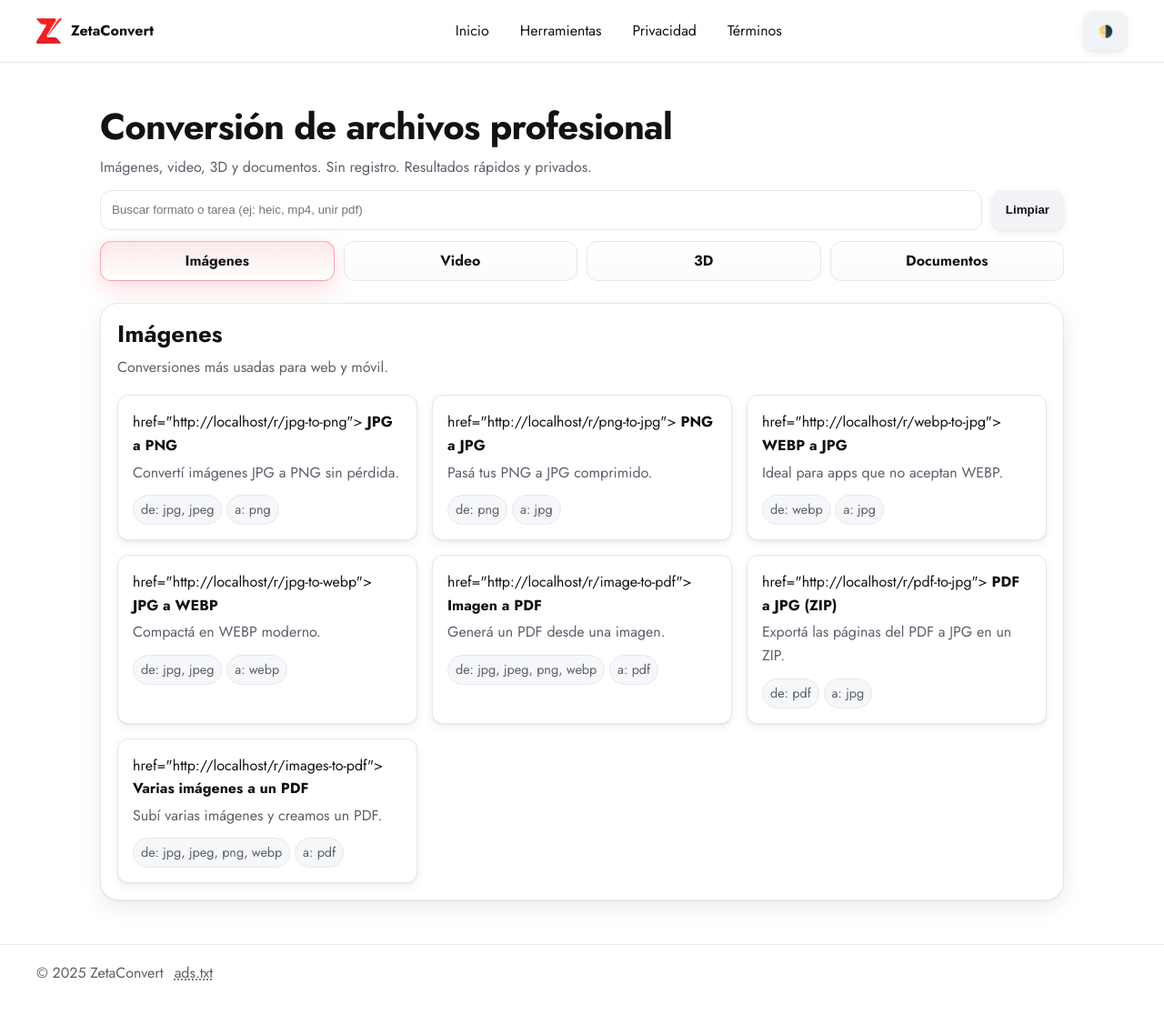
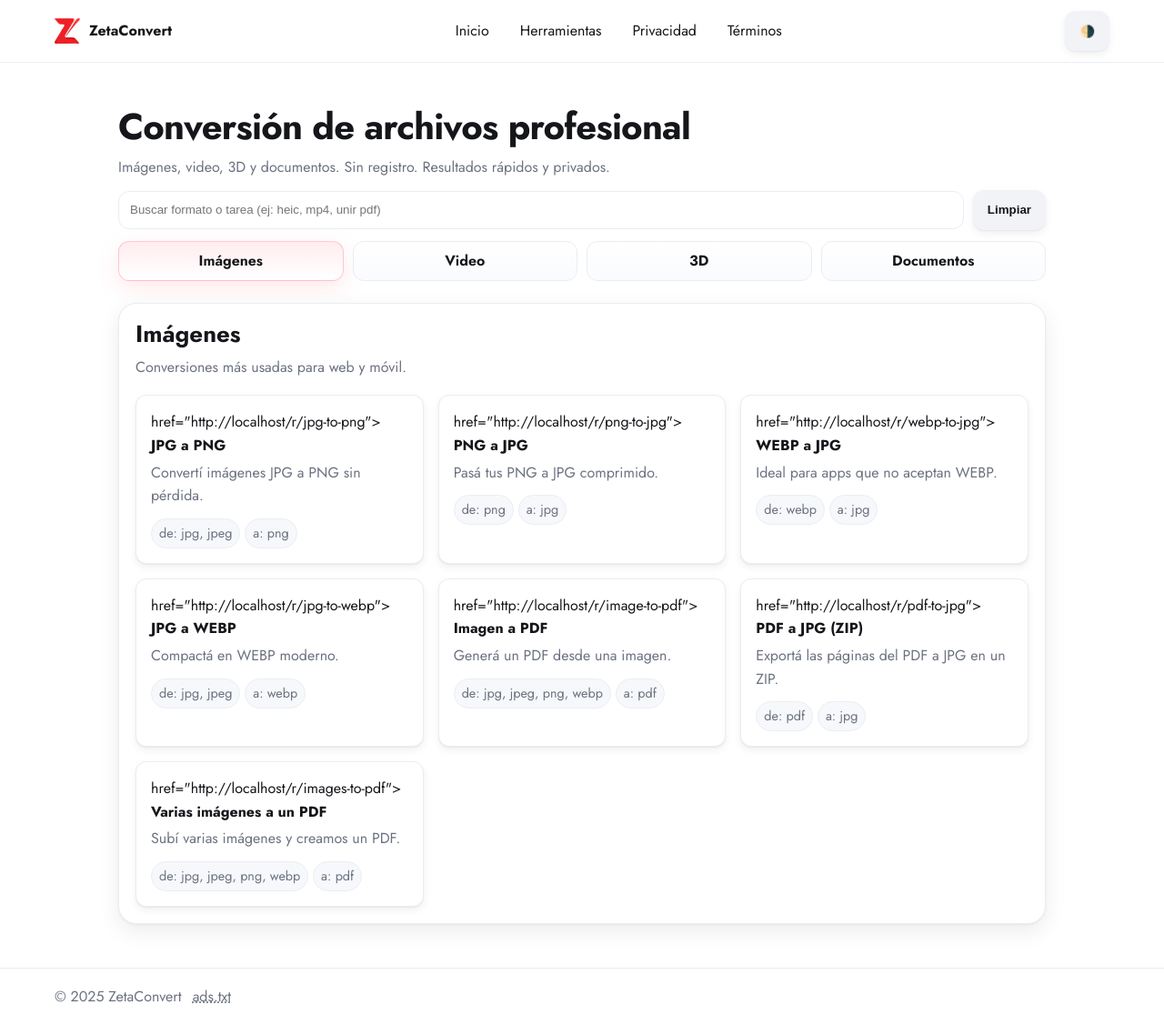
Before and after one commit to Nillyto/ZetaConvert, a FastAPI app: page / in a window 1280 px wide. Shown: the whole page at 91% size. Before the commit the page ends 1078 px from the top, so only its background shows below. Run offline with FastAPI, Linux system fonts and the light colour scheme; parts of the project's set-up code (start-up, migrations or seed data) failed here and were passed over.

Commit message:
Primera versión funcional de ZetaConvert

```diff
--- a/static/css/styles.css
+++ b/static/css/styles.css
@@ -1,128 +1,200 @@
+/* =============== ZetaConvert · styles.css =============== */
+/* Paleta clara: blanco primario, rojo pastel secundario, grises/negros terciarios */
+/* Modo oscuro: gris profundo; botón de descarga en azul pastel armonioso           */
+
+/* ------------------ Tokens base (Light) ------------------ */
 :root{
-  /* Colores */
-  --bg:#ffffff;
-  --bg-soft:#f6f7f9;
-  --text:#111216;
-  --muted:#5b5f6a;
-  --border:#e6e8ee;
+  /* Superficies y texto */
+  --bg: #ffffff;
+  --bg-soft: #f7f8fb;
+  --text: #15161a;
+  --muted: #6b7280;
+  --border: #e9eef3;
 
-  /* Marca / acento (rojo) */
-  --primary:#e1192a;
-  --primary-600:#c71726;
-  --primary-700:#a91320;
-  --accent:#e1192a;           /* Usamos el rojo de marca como acento */
-  --accent-200:#ff8a99;       /* Links/hover suaves en claro */
-  --primary-50:rgba(225,25,42,.10); /* Definida para fondos sutiles */
+  /* Acentos (rojo pastel) */
+  --accent: #ff6b81;         /* rojo pastel principal */
+  --accent-600: #ff536d;
+  --accent-700: #ff3c5a;
+  --accent-50: rgba(255,107,129,.12);
+  --accent-ring: rgba(255,107,129,.28);
+
+  /* Brand legacy (alias para compat) */
+  --primary: var(--accent);
+  --primary-600: var(--accent-600);
+  --primary-700: var(--accent-700);
+  --primary-50:  var(--accent-50);
+
+  /* Descarga (azul pastel) */
+  --download: #8bbcff;
+  --download-600: #6ea6ff;
+  --download-ring: rgba(139,188,255,.32);
+
+  /* Neutros */
+  --card-bg: #fff;
+  --panel-bg: #fff;
 
   /* Efectos */
-  --radius:16px;
-  --radius-sm:12px;
-  --shadow:0 1px 2px rgba(17,18,22,.05),0 8px 24px rgba(17,18,22,.08);
-  --shadow-sm:0 1px 2px rgba(17,18,22,.06),0 4px 10px rgba(17,18,22,.06);
-  --ring:0 0 0 3px rgba(225,25,42,.18);
-
-  /* fondos ligeros */
-  --panel-bg:#fff;
-  --card-bg:#fff;
+  --radius: 16px;
+  --radius-sm: 12px;
+  --shadow: 0 1px 2px rgba(17,18,22,.05), 0 8px 24px rgba(17,18,22,.08);
+  --shadow-sm: 0 1px 2px rgba(17,18,22,.06), 0 4px 10px rgba(17,18,22,.06);
+  --ring: 0 0 0 3px var(--accent-ring);
 }
 
-/* ---------- Tokens dark ---------- */
+/* ------------------ Tokens (Dark) ------------------ */
 html.dark{
-  --bg:#0f1117;
-  --bg-soft:#151923;
-  --text:#e6e9f0;
-  --muted:#9aa3b2;
-  --border:#202635;
+  --bg: #121419;
+  --bg-soft: #171b22;
+  --text: #e6e9f0;
+  --muted: #a2a9b7;
+  --border: #2a313c;
 
-  --primary:#e1192a;
-  --primary-600:#c71726;
-  --primary-700:#a91320;
-  --accent:#ff465d;       /* Acento más brillante en dark */
-  --accent-200:#ff9aa8;
-  --primary-50:rgba(225,25,42,.12);
+  /* Acento afinado para dark */
+  --accent: #ff7a8f;
+  --accent-600: #ff627c;
+  --accent-700: #ff4b69;
+  --accent-50: rgba(255,122,143,.14);
+  --accent-ring: rgba(255,122,143,.32);
 
-  --shadow:0 10px 28px rgba(0,0,0,.55);
-  --shadow-sm:0 6px 16px rgba(0,0,0,.45);
-  --ring:0 0 0 3px rgba(255,70,93,.28);
+  --primary: var(--accent);
+  --primary-600: var(--accent-600);
+  --primary-700: var(--accent-700);
+  --primary-50:  var(--accent-50);
 
-  --panel-bg:#101521;
-  --card-bg:#0f141f;
+  --download: #7ea8ff;
+  --download-600: #5f93ff;
+  --download-ring: rgba(126,168,255,.34);
+
+  --card-bg: #151a22;
+  --panel-bg: #12171f;
+
+  --shadow: 0 10px 28px rgba(0,0,0,.55);
+  --shadow-sm: 0 6px 16px rgba(0,0,0,.45);
+  --ring: 0 0 0 3px var(--accent-ring);
 }
 
-/* ---------- Base tipografía/layout ---------- */
-html {
-  font-family: "Jost", system-ui, -apple-system, Segoe UI, Roboto, Ubuntu, "Helvetica Neue", Arial, sans-serif;
-}
-h1 { font-weight: 700; }
-h2 { font-weight: 600; }
-h3 { font-weight: 500; }
-body { font-weight: 400; }
-
+/* ------------------ Base tipografía/layout ------------------ */
+*{box-sizing:border-box}
+html{font-family:"Jost",system-ui,-apple-system,Segoe UI,Roboto,Ubuntu,"Helvetica Neue",Arial,sans-serif}
+h1{font-weight:700} h2{font-weight:600} h3{font-weight:500} body{font-weight:400}
 html,body{height:100%}
 body{margin:0;color:var(--text);background:var(--bg);line-height:1.6;font-size:16px}
-a{color:var(--primary);text-decoration:none}
+a{color:var(--accent);text-decoration:none}
 a:hover{opacity:.93}
-html.dark a{color:var(--accent-200)}
-html.dark a:hover{color:#ffc2ca}
-
+.muted{color:var(--muted)}
 .container{max-width:1100px;margin-inline:auto;padding-inline:20px}
 h1,h2,h3{line-height:1.2;margin:0 0 .5rem}
 h1{font-size:clamp(28px,3.5vw,40px);letter-spacing:-.02em;font-weight:750}
 h2{font-size:clamp(20px,2.2vw,26px);font-weight:680}
 h3{font-size:clamp(17px,1.6vw,20px);font-weight:650}
 p{margin:.25rem 0 .75rem}
-.muted{color:var(--muted)}
 
-/* ---------- Header/Nav ---------- */
-.header{position:sticky;top:0;z-index:30;background:rgba(255,255,255,.75);backdrop-filter:saturate(1.1) blur(10px);border-bottom:1px solid var(--border)}
-html.dark .header{background:rgba(10,12,16,.75);border-bottom:1px solid var(--border)}
+/* Prefiere menos animaciones */
+@media (prefers-reduced-motion:reduce){
+  *{animation:none!important;transition:none!important;scroll-behavior:auto!important}
+}
+
+/* ------------------ Header/Nav ------------------ */
+.header{
+  position:sticky;top:0;z-index:30;
+  background:rgba(255,255,255,.75);
+  backdrop-filter:saturate(1.1) blur(10px);
+  border-bottom:1px solid var(--border)
+}
+html.dark .header{background:rgba(18,20,25,.75)}
 .nav{display:flex;align-items:center;justify-content:space-between;gap:16px;padding:12px 20px;max-width:1200px;margin:0 auto}
 .brand{display:flex;align-items:center;gap:10px;font-weight:700;color:var(--text)}
 .nav-links{display:flex;align-items:center;gap:14px;list-style:none;margin:0;padding:0}
 .nav-links a{display:inline-flex;align-items:center;height:36px;padding:0 10px;border-radius:10px;color:var(--text)}
 .nav-links a[aria-current="page"]{background:var(--bg-soft)}
 
-/* ---------- Hero/Main ---------- */
+/* ------------------ Hero/Main ------------------ */
 .hero{max-width:1100px;margin:18px auto 10px;padding:28px 20px 8px}
 main{max-width:1100px;margin:0 auto;padding:0 20px 48px}
 
-/* ---------- Paneles / Cards ---------- */
-.panel{background:var(--panel-bg);border:1px solid var(--border);border-radius:20px;padding:18px;box-shadow:var(--shadow)}
+/* ------------------ Paneles / Cards ------------------ */
+.panel{
+  background:var(--panel-bg);
+  border:1px solid var(--border);
+  border-radius:20px;
+  padding:18px;
+  box-shadow:var(--shadow)
+}
 .cards{display:grid;grid-template-columns:repeat(3,minmax(0,1fr));gap:16px;margin-top:18px}
-.card{display:block;border:1px solid var(--border);border-radius:var(--radius-sm);padding:16px;background:var(--card-bg);color:inherit;text-decoration:none;box-shadow:var(--shadow-sm);transition:transform .12s ease,box-shadow .18s ease,border-color .18s ease,background .18s ease}
-.card:hover{transform:translateY(-2px);box-shadow:0 8px 28px rgba(12,16,24,.14);border-color:rgba(225,25,42,.35)}
+@media (max-width:960px){.cards{grid-template-columns:1fr}}
+.card{
+  display:block;border:1px solid var(--border);border-radius:var(--radius-sm);
+  padding:16px;background:var(--card-bg);color:inherit;text-decoration:none;
+  box-shadow:var(--shadow-sm);
+  transition:transform .12s ease,box-shadow .18s ease,border-color .18s ease,background .18s ease
+}
+.card:hover{transform:translateY(-2px);box-shadow:0 8px 28px rgba(12,16,24,.14);border-color:rgba(255,107,129,.35)}
 .card:focus-visible{outline:none;box-shadow:var(--ring);border-color:var(--accent)}
 
-/* ---------- Inputs/Botones ---------- */
+/* ------------------ Inputs/Botones ------------------ */
 label{display:block;font-weight:600;margin-bottom:6px}
 input[type="text"],input[type="number"],input[type="email"],select{
-  width:100%;height:42px;padding:0 12px;border-radius:12px;border:1px solid var(--border);background:#fff;color:var(--text);
+  width:100%;height:42px;padding:0 12px;border-radius:12px;border:1px solid var(--border);
+  background:#fff;color:var(--text);
   outline:none;transition:border-color .18s ease,box-shadow .18s ease,background .18s ease
 }
-input[type="file"]{width:100%;padding:10px 12px;border-radius:12px;border:1px dashed var(--border);background:var(--bg-soft);cursor:pointer}
+html.dark input[type="text"],html.dark input[type="number"],html.dark input[type="email"],html.dark select{
+  background:#0f141b;border-color:var(--border);color:var(--text)
+}
+input[type="file"]{
+  width:100%;padding:10px 12px;border-radius:12px;border:1px dashed var(--border);
+  background:var(--bg-soft);cursor:pointer
+}
+html.dark input[type="file"]{background:#151b23;border-color:var(--border)}
 input:focus,select:focus{border-color:var(--accent);box-shadow:var(--ring)}
-html.dark input[type="text"],html.dark input[type="number"],html.dark input[type="email"],html.dark select{background:#0e1320;border-color:var(--border);color:var(--text)}
-html.dark input[type="file"]{background:#131927;border-color:var(--border)}
 
-.btn{--h:44px;display:inline-flex;align-items:center;justify-content:center;gap:10px;height:var(--h);padding:0 16px;border:0;border-radius:12px;cursor:pointer;font-weight:700;background:#f2f3f6;color:var(--text);box-shadow:var(--shadow-sm);transition:transform .05s ease,box-shadow .2s ease,background .2s ease}
+.btn{
+  --h:44px;display:inline-flex;align-items:center;justify-content:center;gap:10px;
+  height:var(--h);padding:0 16px;border:0;border-radius:12px;cursor:pointer;
+  font-weight:700;background:#f2f3f6;color:var(--text);box-shadow:var(--shadow-sm);
+  transition:transform .05s ease,box-shadow .2s ease,background .2s ease
+}
 .btn:hover{transform:translateY(-1px)}
+html.dark .btn{background:#1a2029}
+html.dark .btn:hover{background:#202733}
+
 .btn.primary{background:var(--primary);color:#fff}
 .btn.primary:hover{background:var(--primary-600)}
 .btn.primary:active{background:var(--primary-700)}
-html.dark .btn{background:#1a1f26}
-html.dark .btn:hover{background:#20262f}
 
-/* ---------- Barra de progreso ---------- */
-.progress{height:8px;border-radius:999px;background:var(--bg-soft);border:1px solid var(--border);overflow:hidden}
-.progress .bar{height:100%;width:0%;background:linear-gradient(90deg,var(--primary),#ff6a7b);transition:width .15s ease}
-html.dark .progress{background:#131927;border-color:var(--border)}
-html.dark .progress .bar{background:linear-gradient(90deg,var(--primary),#ff7a8a)}
+/* Descarga pastel azul */
+.btn.download,#btnDownloadAll{
+  background: var(--download);
+  color: #0b1b35;
+  font-weight: 700;
+  border: 0;
+  border-radius: 12px;
+  padding: 10px 16px;
+  box-shadow: 0 4px 12px var(--download-ring);
+}
+.btn.download:hover,#btnDownloadAll:hover{background:var(--download-600)}
 
-/* ---------- Skip link (accesibilidad) ---------- */
+/* ------------------ Barra de progreso ------------------ */
+.progress{
+  height:8px;border-radius:999px;background:var(--bg-soft);
+  border:1px solid var(--border);overflow:hidden
+}
+.progress .bar{
+  height:100%;width:0%;
+  background:linear-gradient(90deg,var(--primary),#ff9aa8);
+  transition:width .15s ease
+}
+html.dark .progress{background:#151b23}
+html.dark .progress .bar{background:linear-gradient(90deg,var(--primary),#ff8fa0)}
+
+/* ------------------ Accesibilidad ------------------ */
 .skip-link{position:absolute;left:-9999px;top:auto;width:1px;height:1px;overflow:hidden}
-.skip-link:focus{position:fixed;left:10px;top:10px;width:auto;height:auto;padding:8px 10px;background:#000;color:#fff;border-radius:8px;z-index:1000}
+.skip-link:focus{
+  position:fixed;left:10px;top:10px;width:auto;height:auto;
+  padding:8px 10px;background:#000;color:#fff;border-radius:8px;z-index:1000
+}
 
-/* ---------- Categorías: tabs y paneles ---------- */
+/* ------------------ Tabs categorías ------------------ */
 .cat-tabs{display:grid;grid-template-columns:repeat(4,minmax(0,1fr));gap:10px;margin-top:12px}
 @media (max-width:960px){.cat-tabs{grid-template-columns:repeat(2,1fr)}}
 @media (max-width:560px){.cat-tabs{grid-template-columns:1fr}}
@@ -132,133 +204,113 @@ html.dark .progress .bar{background:linear-gradient(90deg,var(--primary),#ff7a8a
   background:linear-gradient(180deg,#fff,#fafbfe);color:var(--text);font:inherit;font-weight:650;cursor:pointer;padding:0 12px;
   transition:transform .06s ease,box-shadow .2s ease,border-color .2s ease,background .2s ease;outline:none
 }
+html.dark .cat-tab{background:linear-gradient(180deg,#191e26,#151a20)}
 .cat-tab:hover{transform:translateY(-1px);box-shadow:var(--shadow-sm)}
 .cat-tab:focus-visible{box-shadow:var(--ring);border-color:var(--accent)}
 .cat-tab.active{
   background:linear-gradient(180deg,var(--primary-50),#fff);
-  border-color:rgba(225,25,42,.35);
-  box-shadow:0 8px 24px rgba(225,25,42,.15)
+  border-color:rgba(255,107,129,.35);
+  box-shadow:0 8px 24px rgba(255,107,129,.15)
 }
-html.dark .cat-tab{background:linear-gradient(180deg,#17181d,#121318)}
-html.dark .cat-tab.active{background:linear-gradient(180deg,#1a1517,#141013);border-color:#3a2226;box-shadow:0 10px 28px rgba(225,25,42,.18)}
+html.dark .cat-tab.active{
+  background:linear-gradient(180deg,rgba(255,122,143,.10),#161b23);
+  border-color:rgba(255,122,143,.28);
+  box-shadow:0 10px 28px rgba(255,122,143,.18)
+}
 
 .cat-panel{margin-top:16px;opacity:0;transform:translateY(6px);transition:opacity .18s ease,transform .18s ease}
 .cat-panel.show{opacity:1;transform:translateY(0)}
-@media (prefers-reduced-motion:reduce){.cat-tab,.cat-panel{transition:none !important}}
+@media (prefers-reduced-motion:reduce){.cat-tab,.cat-panel{transition:none!important}}
 
-/* ---------- Buscador + popover resultados ---------- */
+/* ------------------ Buscador + Popover ------------------ */
 .searchbox{position:relative;display:flex;gap:10px;align-items:center}
-.search-input{flex:1;height:44px;padding:0 12px;border-radius:12px;border:1px solid var(--border);background:#fff;color:var(--text)}
+.search-input{
+  flex:1;height:44px;padding:0 12px;border-radius:12px;border:1px solid var(--border);
+  background:#fff;color:var(--text)
+}
 .search-input:focus{border-color:var(--accent);box-shadow:var(--ring);outline:0}
-html.dark .search-input{background:#0f1117}
+html.dark .search-input{background:#0f141b}
 
 .popover{
   position:absolute;left:0;right:0;top:calc(100% + 8px);
   background:#fff;border:1px solid var(--border);border-radius:14px;overflow:hidden;
   box-shadow:0 18px 48px rgba(12,16,24,.22);animation:zc-pop-in .12s ease;z-index:1000
 }
-html.dark .popover{background:#101217;border-color:#2a303c;box-shadow:0 18px 48px rgba(0,0,0,.6)}
+html.dark .popover{background:#141923;border-color:#2a313c;box-shadow:0 18px 48px rgba(0,0,0,.6)}
 @keyframes zc-pop-in{from{opacity:0;transform:translateY(-4px)}to{opacity:1;transform:translateY(0)}}
 
 .popover-list{max-height:340px;overflow:auto;display:flex;flex-direction:column}
-.popover-item{padding:12px 14px;border-bottom:1px solid rgba(17,18,22,.08);color:inherit;text-decoration:none;display:block}
-.popover-item:hover{background:rgba(225,25,42,.06)}
-html.dark .popover-item{border-bottom:1px solid #1d2533}
-html.dark .popover-item:hover{background:rgba(225,25,42,.12)}
-.popover-foot{padding:8px 14px;background:rgba(225,25,42,.06);border-top:1px solid var(--border)}
-html.dark .popover-foot{background:#141b29;border-top:1px solid var(--border)}
+.popover-item{
+  padding:12px 14px;border-bottom:1px solid rgba(17,18,22,.08);
+  color:inherit;text-decoration:none;display:block
+}
+.popover-item:hover{background:rgba(255,107,129,.08)}
+html.dark .popover-item{border-bottom:1px solid #202736}
+html.dark .popover-item:hover{background:rgba(255,122,143,.12)}
+.popover-foot{padding:8px 14px;background:rgba(255,107,129,.06);border-top:1px solid var(--border)}
+html.dark .popover-foot{background:#161d27;border-top:1px solid var(--border)}
 
-/* ---------- Badges ---------- */
-.badge{display:inline-block;padding:4px 8px;border-radius:999px;font-size:.9rem;background:var(--bg-soft);border:1px solid var(--border);color:var(--muted);transition:border-color .2s ease,background .2s ease}
-.badge:hover{border-color:rgba(225,25,42,.35);background:rgba(225,25,42,.05)}
-html.dark .badge:hover{border-color:#3a2226;background:rgba(225,25,42,.10)}
+/* ------------------ Badges ------------------ */
+.badge{
+  display:inline-block;padding:4px 8px;border-radius:999px;font-size:.9rem;
+  background:var(--bg-soft);border:1px solid var(--border);color:var(--muted);
+  transition:border-color .2s ease,background .2s ease
+}
+.badge:hover{border-color:rgba(255,107,129,.35);background:rgba(255,107,129,.06)}
+html.dark .badge:hover{border-color:rgba(255,122,143,.32);background:rgba(255,122,143,.10)}
 
-/* ---------- Footer ---------- */
+/* ------------------ Footer ------------------ */
 .footer{border-top:1px solid var(--border);background:var(--bg)}
 .foot{max-width:1200px;margin:0 auto;padding:18px 20px;display:flex;align-items:center;gap:12px;color:var(--muted)}
 .foot a{color:inherit;text-decoration:underline dotted}
 
-/* ---------- Responsive básicos ---------- */
+/* ------------------ Cola / Dropzone ------------------ */
+.dropzone{
+  border:3px dashed var(--primary);
+  background: rgba(255,107,129,.06);
+  border-radius:16px;
+  padding:30px;
+  text-align:center;
+  transition: background .2s ease, border-color .2s ease, box-shadow .2s ease;
+}
+.dropzone:hover,.dropzone.dragover{
+  background: rgba(255,107,129,.10);
+  border-color: var(--primary-700);
+  box-shadow: var(--ring);
+}
+
+.queue{display:grid;gap:12px;margin-top:12px}
+.queue-item{padding:14px;border-radius:14px;border:1px solid var(--border);background:var(--bg)}
+.qi-head{display:flex;align-items:center;justify-content:space-between;gap:12px}
+.qi-meta{display:flex;flex-direction:column}
+.qi-name{font-weight:650}
+.qi-size{font-size:.92rem}
+.qi-actions{display:flex;gap:8px;flex-wrap:wrap}
+.qi-select{min-width:180px;text-transform:uppercase}
+
+/* Select “estético” para per-file override (opcional) */
+.select{
+  border:2px solid #e88aa0;
+  border-radius:10px;
+  padding:6px 12px;
+  background:var(--card-bg);
+  color:var(--text);
+}
+.select:focus{border-color:#d96a88;box-shadow:0 0 0 3px rgba(217,106,136,.28)}
+
+@media (max-width:720px){
+  .qi-head{flex-direction:column;align-items:flex-start}
+  .qi-actions{width:100%}
+}
+
+/* ------------------ Responsive básicos ------------------ */
 @media (max-width:960px){
-  .cards{grid-template-columns:1fr;gap:12px}
   .nav{padding:10px 14px}
   .panel{padding:16px}
 }
+
+/* ------------------ Print ------------------ */
 @media print{
-  .header,.footer,.actions,.progress,.expander,.hero,.nav-links{display:none !important}
+  .header,.footer,.actions,.progress,.expander,.hero,.nav-links{display:none!important}
   main{padding:0}
 }
-
-/* --- Cola / Dropzone --- */
-.dropzone{
-  border: 1px dashed var(--border);
-  background: var(--bg-soft);
-  border-radius: 16px;
-  padding: 20px;
-  text-align: center;
-  transition: border-color .2s ease, background .2s ease, box-shadow .2s ease;
-}
-.dropzone.is-drag{
-  border-color: var(--primary);
-  box-shadow: var(--ring);
-  background: #fff;
-}
-
-.queue{ display: grid; gap: 12px; margin-top: 12px; }
-.queue-item{ padding: 14px; border-radius: 14px; border: 1px solid var(--border); background: var(--bg); }
-.qi-head{ display:flex; align-items:center; justify-content:space-between; gap: 12px; }
-.qi-meta{ display:flex; flex-direction:column; }
-.qi-name{ font-weight: 650; }
-.qi-size{ font-size: .92rem; }
-.qi-actions{ display:flex; gap:8px; flex-wrap:wrap; }
-.qi-select{ min-width: 180px; text-transform: uppercase; }
-
-@media (max-width: 720px){
-  .qi-head{ flex-direction: column; align-items: flex-start; }
-  .qi-actions{ width: 100%; }
-}
-/* === Botones personalizados === */
-.btn.download {
-  background: #007bff;      /* azul */
-  color: #fff;
-}
-.btn.download:hover {
-  background: #0056b3;
-}
-
-.select {
-  border: 2px solid #e75480; /* rosa fuerte */
-  border-radius: 10px;
-  padding: 6px 12px;
-}
-.select:focus {
-  border-color: #d63384;
-  box-shadow: 0 0 0 3px rgba(214,51,132,.3);
-}
-
-/* === Dropzone más marcado === */
-.dropzone {
-  border: 3px dashed #e1192a; /* rojo principal más fuerte */
-  border-radius: 16px;
-  padding: 30px;
-  text-align: center;
-  background: rgba(225,25,42,.03);
-  transition: background .2s ease, border-color .2s ease;
-}
-.dropzone:hover, .dropzone.dragover {
-  background: rgba(225,25,42,.06);
-  border-color: #a91320;
-}
-
-/* === Botón de descarga general === */
-#btnDownloadAll {
-  background: #007bff;
-  color: #fff;
-  font-weight: 600;
-  border-radius: 12px;
-  padding: 10px 16px;
-  box-shadow: 0 4px 12px rgba(0,123,255,.35);
-}
-#btnDownloadAll:hover {
-  background: #0056b3;
-}
```
